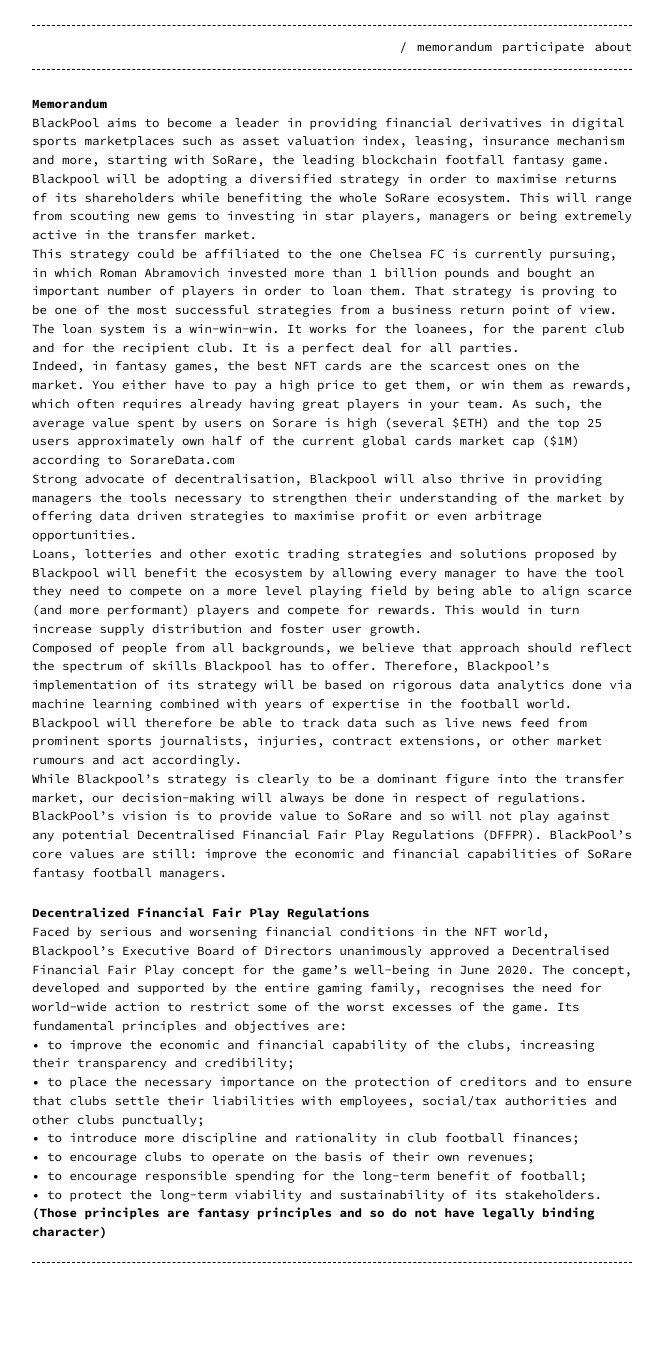
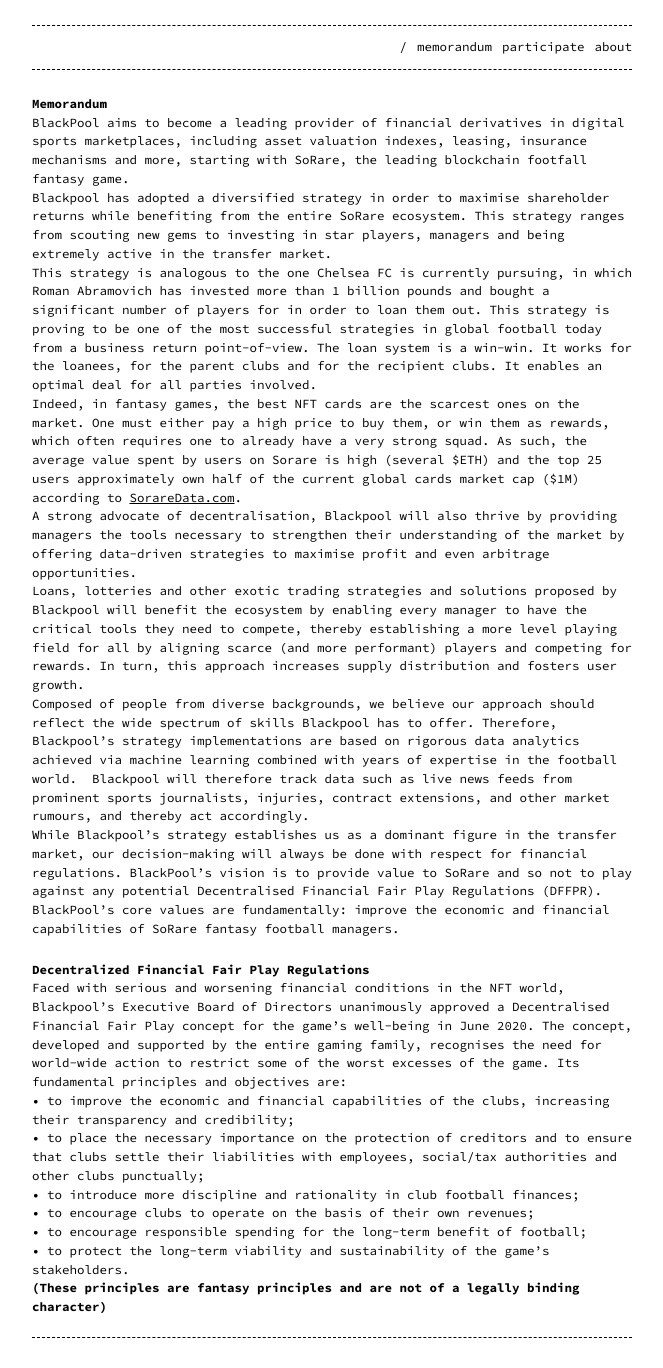
Before and after one commit to pylades/Pylades-Hedge-Fund, a Jekyll site: the page built from memorandum.md, in a window 1280 px wide. Shown: the whole page, without its empty margins (308-971 px from the left). Built offline with Jekyll 4.4.1, drawn with Linux system fonts in a browser that asks for light colours; before the commit the page ends 1293 px from its top, so only the background shows below that.

Commit message:
make text corrections and improvements throughout the memorandum page

```diff
--- a/memorandum.md
+++ b/memorandum.md
@@ -6,31 +6,31 @@ permalink: /memorandum
 
 # Memorandum
 
-BlackPool aims to become a leader in providing financial derivatives in digital sports marketplaces such as asset valuation index, leasing, insurance mechanism and more, starting with SoRare, the leading blockchain footfall fantasy game.
+BlackPool aims to become a leading provider of financial derivatives in digital sports marketplaces, including asset valuation indexes, leasing, insurance mechanisms and more, starting with SoRare, the leading blockchain footfall fantasy game.
 
-Blackpool will be adopting a diversified strategy in order to maximise returns of its shareholders while benefiting the whole SoRare ecosystem. This will range from scouting new gems to investing in star players, managers or being extremely active in the transfer market.
+Blackpool has adopted a diversified strategy in order to maximise shareholder returns while benefiting from the entire SoRare ecosystem. This strategy ranges from scouting new gems to investing in star players, managers and being extremely active in the transfer market.
 
-This strategy could be affiliated to the one Chelsea FC is currently pursuing, in which Roman Abramovich invested more than 1 billion pounds and bought an important number of players in order to loan them. That strategy is proving to be one of the most successful strategies from a business return point of view. The loan system is a win-win-win. It works for the loanees, for the parent club and for the recipient club. It is a perfect deal for all parties.
+This strategy is analogous to the one Chelsea FC is currently pursuing, in which Roman Abramovich has invested more than 1 billion pounds and bought a significant number of players for in order to loan them out. This strategy is proving to be one of the most successful strategies in global football today from a business return point-of-view. The loan system is a win-win. It works for the loanees, for the parent clubs and for the recipient clubs. It enables an optimal deal for all parties involved.
 
-Indeed, in fantasy games, the best NFT cards are the scarcest ones on the market. You either have to pay a high price to get them, or win them as rewards, which often requires already having great players in your team. As such, the average value spent by users on Sorare is high (several $ETH) and the top 25 users approximately own half of the current global cards market cap ($1M) according to SorareData.com
+Indeed, in fantasy games, the best NFT cards are the scarcest ones on the market. One must either pay a high price to buy them, or win them as rewards, which often requires one to already have a very strong squad. As such, the average value spent by users on Sorare is high (several $ETH) and the top 25 users approximately own half of the current global cards market cap ($1M) according to [SorareData.com](https://SorareData.com).
 
-Strong advocate of decentralisation, Blackpool will also thrive in providing managers the tools necessary to strengthen their understanding of the market by offering data driven strategies to maximise profit or even arbitrage opportunities.
+A strong advocate of decentralisation, Blackpool will also thrive by providing managers the tools necessary to strengthen their understanding of the market by offering data-driven strategies to maximise profit and even arbitrage opportunities.
 
-Loans, lotteries and other exotic trading strategies and solutions proposed by Blackpool will benefit the ecosystem by allowing every manager to have the tool they need to compete on a more level playing field by being able to align scarce (and more performant) players and compete for rewards. This would in turn increase supply distribution and foster user growth.
+Loans, lotteries and other exotic trading strategies and solutions proposed by Blackpool will benefit the ecosystem by enabling every manager to have the critical tools they need to compete, thereby establishing a more level playing field for all by aligning scarce (and more performant) players and competing for rewards. In turn, this approach increases supply distribution and fosters user growth.
 
-Composed of people from all backgrounds, we believe that approach should reflect the spectrum of skills Blackpool has to offer. Therefore, Blackpool’s implementation of its strategy will be based on rigorous data analytics done via machine learning combined with years of expertise in the football world.  Blackpool will therefore be able to track data such as live news feed from prominent sports journalists, injuries, contract extensions, or other market rumours and act accordingly.
+Composed of people from diverse backgrounds, we believe our approach should reflect the wide spectrum of skills Blackpool has to offer. Therefore, Blackpool’s strategy implementations are based on rigorous data analytics achieved via machine learning combined with years of expertise in the football world.  Blackpool will therefore track data such as live news feeds from prominent sports journalists, injuries, contract extensions, and other market rumours, and thereby act accordingly.
 
-While Blackpool’s strategy is clearly to be a dominant figure into the transfer market, our decision-making will always be done in respect of regulations. BlackPool’s vision is to provide value to SoRare and so will not play against any potential Decentralised Financial Fair Play Regulations (DFFPR). BlackPool’s core values are still: improve the economic and financial capabilities of SoRare fantasy football managers.
+While Blackpool’s strategy establishes us as a dominant figure in the transfer market, our decision-making will always be done with respect for financial regulations. BlackPool’s vision is to provide value to SoRare and so not to play against any potential Decentralised Financial Fair Play Regulations (DFFPR). BlackPool’s core values are fundamentally: improve the economic and financial capabilities of SoRare fantasy football managers.
 
 ## Decentralized Financial Fair Play Regulations
 
-Faced by serious and worsening financial conditions in the NFT world, Blackpool's Executive Board of Directors unanimously approved a Decentralised Financial Fair Play concept for the game's well-being in June 2020. The concept, developed and supported by the entire gaming family, recognises the need for world-wide action to restrict some of the worst excesses of the game. Its fundamental principles and objectives are:
+Faced with serious and worsening financial conditions in the NFT world, Blackpool's Executive Board of Directors unanimously approved a Decentralised Financial Fair Play concept for the game's well-being in June 2020. The concept, developed and supported by the entire gaming family, recognises the need for world-wide action to restrict some of the worst excesses of the game. Its fundamental principles and objectives are:
 
-• to improve the economic and financial capability of the clubs, increasing their transparency and credibility;
+• to improve the economic and financial capabilities of the clubs, increasing their transparency and credibility;
 • to place the necessary importance on the protection of creditors and to ensure that clubs settle their liabilities with employees, social/tax authorities and other clubs punctually;
 • to introduce more discipline and rationality in club football finances;
 • to encourage clubs to operate on the basis of their own revenues;
 • to encourage responsible spending for the long-term benefit of football;
-• to protect the long-term viability and sustainability of its stakeholders.
+• to protect the long-term viability and sustainability of the game's stakeholders.
 
-**(Those principles are fantasy principles and so do not have legally binding character)**
+**(These principles are fantasy principles and are not of a legally binding character)**
```
